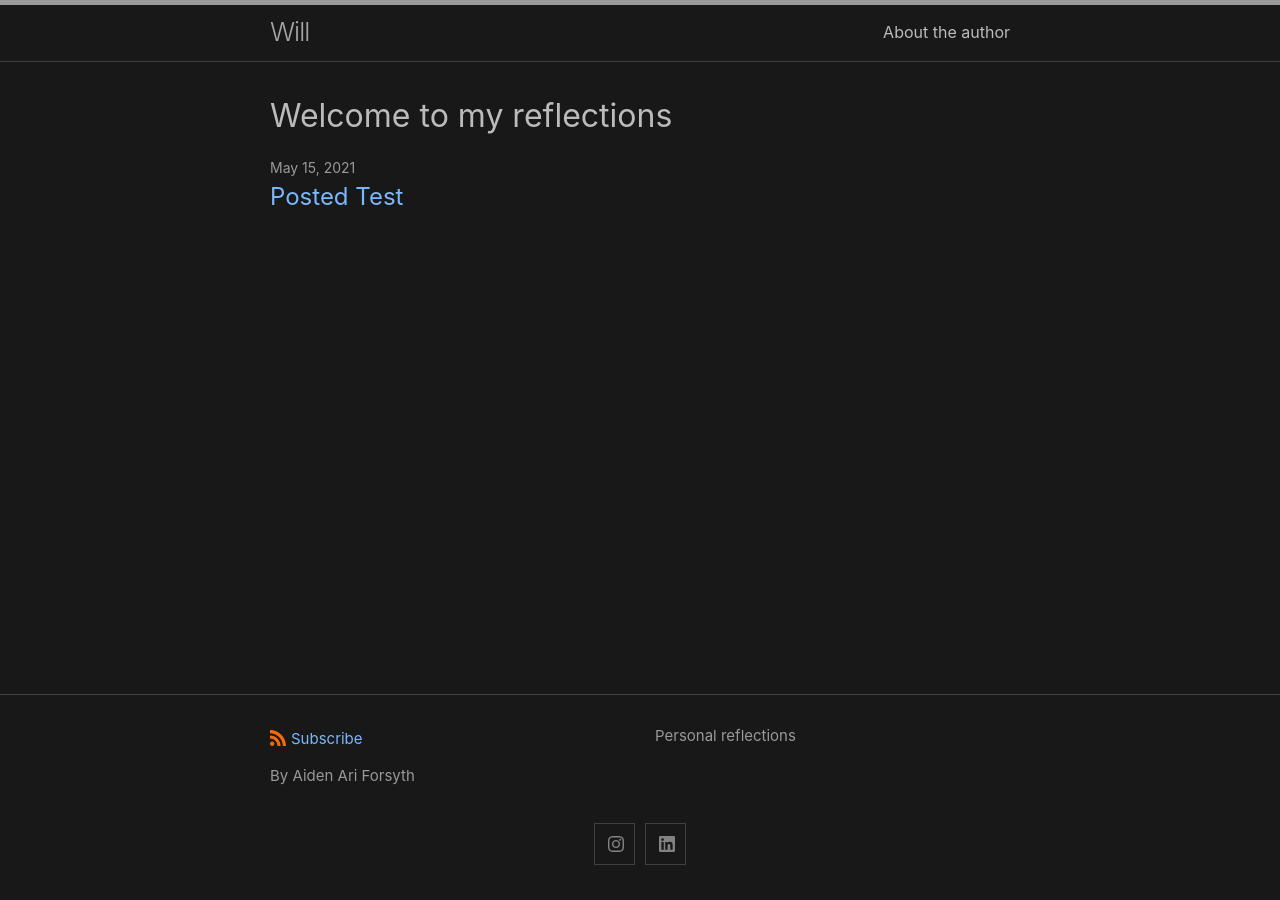
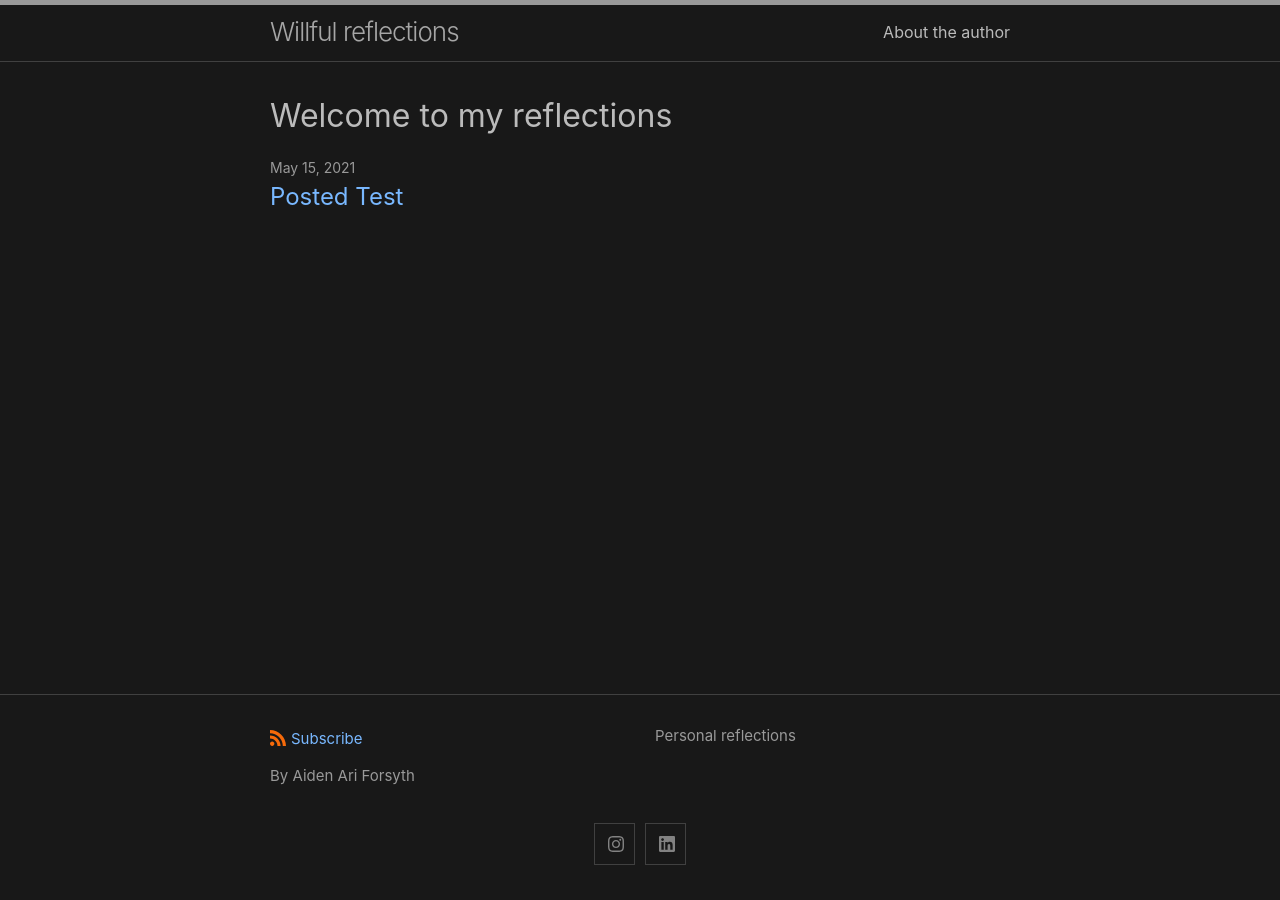
Before and after one commit to Aiden-Forsyth/Will, a Jekyll site: the page built from index.html, in a window 1280 px wide. Built offline with Jekyll 4.4.1, drawn with Linux system fonts in a browser that asks for light colours.

Commit message:
Update _config.yml

```diff
--- a/_config.yml
+++ b/_config.yml
@@ -1,13 +1,12 @@
 # basic options
 
-title: Will
+title: Willful reflections
 author:
   name: By Aiden Ari Forsyth
 description: Personal reflections
 timezone: America/Montreal
 search: true
 language: en
-avatar: /assets/Headshot.jpg
 url: https://www.aiden-forsyth.github.io/Will
 rss: false
 
```
